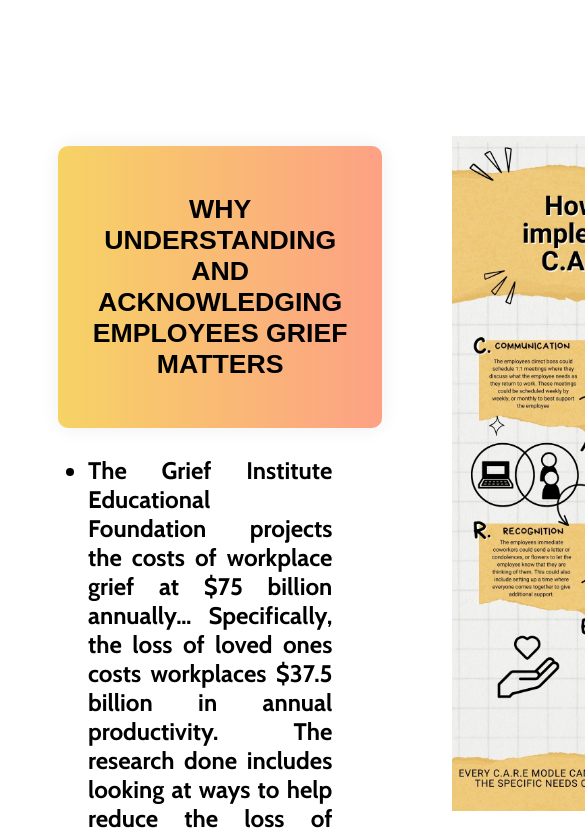
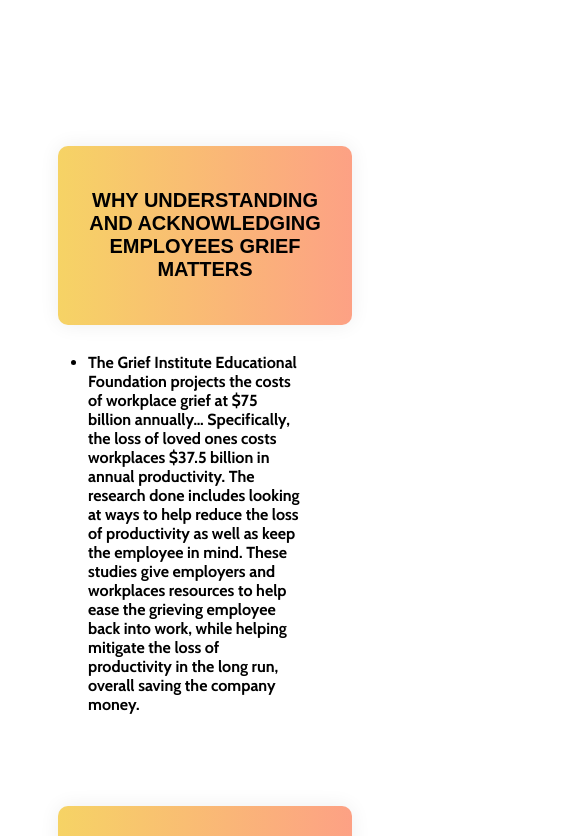
Before and after one commit to miraclebanks/EatonFirm, a Vue app: page /employer in a window 390 px wide. Shown: the top 836 px of the page, 585 px wide, since content can reach past the window. Built offline with nearby package versions, Linux system fonts and the light colour scheme.

Commit message:
Making employer page responsive

```diff
--- a/src/components/employer/employer-benefits.vue
+++ b/src/components/employer/employer-benefits.vue
@@ -3,37 +3,32 @@
     name: "EmployerBenefits",
     data() {
       return {
-        isOpen1: false,
-        isOpen2: false,
-        isOpen3: false,
-        isOpen4: false,
+        openDropdown: "dropdown1",
       };
     },
     methods: {
-      toggleDropdown1() {
-        this.isOpen1 = !this.isOpen1;
+      toggleDropdown(name) {
+        if (this.openDropdown === name) {
+          this.openDropdown = null;
+        } else {
+          this.openDropdown = name;
+        }
       },
-      toggleDropdown2() {
-        this.isOpen2 = !this.isOpen2;
-      },
-      toggleDropdown3() {
-        this.isOpen3 = !this.isOpen3;
-      },
-      toggleDropdown4() {
-        this.isOpen4 = !this.isOpen4;
+      isOpen(name) {
+        return this.openDropdown === name;
       },
     },
   };
 </script>
 
 <template>
-  <div class="about-company-container">
-    <div class="column about-company-container_text">
-      <div>
-        <button @click="toggleDropdown1" class="dropbtn">
+  <div class="employer-container">
+    <div class="column employer-container_text">
+      <div class="dropdown">
+        <button @click="toggleDropdown('dropdown1')" class="dropbtn">
           <h1>Why understanding and acknowledging employees grief matters</h1>
         </button>
-        <ul v-if="!isOpen1" class="about-company-container_text-blurb">
+        <ul v-show="isOpen('dropdown1')" class="employer-container_text-blurb">
           <li>
             The Grief Institute Educational Foundation projects the costs of
             workplace grief at $75 billion annually… Specifically, the loss of
@@ -48,53 +43,121 @@
       </div>
 
       <div>
-        <button @click="toggleDropdown2" class="dropbtn">
+        <button @click="toggleDropdown('dropdown2')" class="dropbtn">
           <h1>Development of grief models used in the workplace</h1>
         </button>
-        <ul v-if="isOpen2" class="about-company-container_text-blurb">
+        <ul v-show="isOpen('dropdown2')" class="employer-container_text-blurb">
           <li>
-            The C.A.R.E Model was created and refined in Canada. The researchers looked at gaps in employees returning to work after a loss. The C.A.R.E. Model focuses on communication, accommodations, recognition and emotional support. These are the four main components researchers found to be critical in aiding the bereaved returning to work. The researchers began looking at past literature to find the gaps in care. The identified gaps were then used to create a survey sent to multiple different industries. The quantitative surveys were used to refine the categories of communication, accommodations, recognition and emotional support.
+            The C.A.R.E Model was created and refined in Canada. The researchers
+            looked at gaps in employees returning to work after a loss. The
+            C.A.R.E. Model focuses on communication, accommodations, recognition
+            and emotional support. These are the four main components
+            researchers found to be critical in aiding the bereaved returning to
+            work. The researchers began looking at past literature to find the
+            gaps in care. The identified gaps were then used to create a survey
+            sent to multiple different industries. The quantitative surveys were
+            used to refine the categories of communication, accommodations,
+            recognition and emotional support.
           </li>
           <li>
-            Loss and Grief in the Workplace focused on workplace culture and open communication. The study was developed by doing a literature review. The researchers served multiple industries in Australia and found that workplace culture was a core reason many bereaved were uncomfortable openly discussing their grief and what extra support they needed during the initial return to work after loss. This study highlights the importance of a positive workplace environment before and after an employee's loss. The researchers identified an overwhelming amount of employees who feel uncomfortable expressing personal issues at work, and how this causes reduced productivity and increased mental stress.
-
+            Loss and Grief in the Workplace focused on workplace culture and
+            open communication. The study was developed by doing a literature
+            review. The researchers served multiple industries in Australia and
+            found that workplace culture was a core reason many bereaved were
+            uncomfortable openly discussing their grief and what extra support
+            they needed during the initial return to work after loss. This study
+            highlights the importance of a positive workplace environment before
+            and after an employee's loss. The researchers identified an
+            overwhelming amount of employees who feel uncomfortable expressing
+            personal issues at work, and how this causes reduced productivity
+            and increased mental stress.
           </li>
         </ul>
       </div>
       <div>
-        <button @click="toggleDropdown3" class="dropbtn">
+        <button @click="toggleDropdown('dropdown3')" class="dropbtn">
           <h1>What the studies found</h1>
         </button>
-        <ul v-if="isOpen3" class="about-company-container_text-blurb">
+        <ul v-show="isOpen('dropdown3')" class="employer-container_text-blurb">
           <li>
-            The finding identified that the lack of communication, accommodations, recognition and emotional support are the highest associated factors with declined productivity in the workplace after returning from a loss, and addressing those main components will aid in the return to work. When all four elements are utilized employee’s have an easier time returning to work because they receive the accommodations they need, and are given space within the workplace to feel comfortable. When an employee returns to work after a loss, their productivity has been seen to decline. The C.A.R.E. Model allows the employee to receive what they need to return to work while mitigating the loss of productivity that can be seen and felt after a personal loss
+            The finding identified that the lack of communication,
+            accommodations, recognition and emotional support are the highest
+            associated factors with declined productivity in the workplace after
+            returning from a loss, and addressing those main components will aid
+            in the return to work. When all four elements are utilized
+            employee’s have an easier time returning to work because they
+            receive the accommodations they need, and are given space within the
+            workplace to feel comfortable. When an employee returns to work
+            after a loss, their productivity has been seen to decline. The
+            C.A.R.E. Model allows the employee to receive what they need to
+            return to work while mitigating the loss of productivity that can be
+            seen and felt after a personal loss
           </li>
           <li>
-            Loss and Grief in the workplace. Overall this study highlights the importance of building an accepting and understanding workplace prior to a loss.  The culture of acceptance and understanding need to be carried through, and built upon during someone’s grief in order to ease the transition of returning to work in a way where both the employee and employer are content. The study found that workplace employee relationships are a critical component of the healing journey, and that by facilitating a workplace culture that promotes employee relationships your employees will have an overall better experience and will help reduce loss in productivity. The study indicates that the amount of time spent at work is large and therefore feeling safe enough to express personal struggles are a key component.
+            Loss and Grief in the workplace. Overall this study highlights the
+            importance of building an accepting and understanding workplace
+            prior to a loss. The culture of acceptance and understanding need to
+            be carried through, and built upon during someone’s grief in order
+            to ease the transition of returning to work in a way where both the
+            employee and employer are content. The study found that workplace
+            employee relationships are a critical component of the healing
+            journey, and that by facilitating a workplace culture that promotes
+            employee relationships your employees will have an overall better
+            experience and will help reduce loss in productivity. The study
+            indicates that the amount of time spent at work is large and
+            therefore feeling safe enough to express personal struggles are a
+            key component.
           </li>
           <li>
-            Both studies found that there was a lack of comfortability in employees asking for additional support as well as the fact that many employees are unaware of what resources are available to them.<sup>3,4</sup>
+            Both studies found that there was a lack of comfortability in
+            employees asking for additional support as well as the fact that
+            many employees are unaware of what resources are available to
+            them.<sup>3,4</sup>
           </li>
         </ul>
       </div>
       <div>
-        <button @click="toggleDropdown4" class="dropbtn">
+        <button @click="toggleDropdown('dropdown4')" class="dropbtn">
           <h1>Testimonials</h1>
         </button>
-        <ul v-if="isOpen4" class="about-company-container_text-blurb">
+        <ul v-show="isOpen('dropdown4')" class="employer-container_text-blurb">
           <li>
-            Me and my wife never had kids, it was just us, so the people we worked with became like family. After she passed I had no idea what to do next. I tried to stay on the same routine we also had, the first day I went back to work I was overwhelmed by the support I received. I had letters and notes from coworkers, we talked about her, told stories and shared moments of laughter and tears. It allowed me to remember that I am not alone. The added support from close co-workers and the amount of compassion and understanding I felt is the reason I haven’t retired. Through the first year, I had regular check-ins and was given grace to have bad and hard days. I didn't know what I needed then, and I still am not sure what I need know, but what I do know is that work became a place of grace, and looking back that's what I needed most” - ( Anonymous)
+            Me and my wife never had kids, it was just us, so the people we
+            worked with became like family. After she passed I had no idea what
+            to do next. I tried to stay on the same routine we also had, the
+            first day I went back to work I was overwhelmed by the support I
+            received. I had letters and notes from coworkers, we talked about
+            her, told stories and shared moments of laughter and tears. It
+            allowed me to remember that I am not alone. The added support from
+            close co-workers and the amount of compassion and understanding I
+            felt is the reason I haven’t retired. Through the first year, I had
+            regular check-ins and was given grace to have bad and hard days. I
+            didn't know what I needed then, and I still am not sure what I need
+            know, but what I do know is that work became a place of grace, and
+            looking back that's what I needed most” - ( Anonymous)
           </li>
           <li>
-            “The biggest thing I needed from work was time, I needed time to figure out what needed to be done, and time to grieve, and my job couldn’t give me that. I found myself stressed out and angry, I didn’t understand why I only got three days, and then needed to use PTO. I was asking for time off for a vacation, I was asking for time to go to the lawyer to make sure I did what I needed to do. I just needed time.” Mrs. Ramirez  (works for a large corporation in finance department)
+            “The biggest thing I needed from work was time, I needed time to
+            figure out what needed to be done, and time to grieve, and my job
+            couldn’t give me that. I found myself stressed out and angry, I
+            didn’t understand why I only got three days, and then needed to use
+            PTO. I was asking for time off for a vacation, I was asking for time
+            to go to the lawyer to make sure I did what I needed to do. I just
+            needed time.” Mrs. Ramirez (works for a large corporation in finance
+            department)
           </li>
           <li>
-            “Many of my clients need time longer than 3-5 days. They ask and wish for more support in the workplace. They wish that instead of taking more PTO, that they could say they needed to do something related to the death and receive the time they needed whether that was a half day or a longer lunch, anything would help.” Logan Eaton, MSW
+            “Many of my clients need time longer than 3-5 days. They ask and
+            wish for more support in the workplace. They wish that instead of
+            taking more PTO, that they could say they needed to do something
+            related to the death and receive the time they needed whether that
+            was a half day or a longer lunch, anything would help.” Logan Eaton,
+            MSW
           </li>
         </ul>
       </div>
     </div>
-    <div class="column about-company-container_image">
+    <div class="column employer-container_image">
       <img src="../../assets/care.jpg" />
     </div>
   </div>
@@ -114,7 +177,7 @@
     box-shadow: 0 8px 16px rgba(0, 0, 0, 0.2);
     z-index: 1;
   }
-  .about-company-container {
+  .employer-container {
     display: flex;
     flex-direction: row;
 
@@ -171,4 +234,23 @@
       background-position: right center;
     }
   }
+
+  @media screen and (max-width: 768px) {
+    .employer-container {
+      flex-direction: column;
+      text-align: left;
+      h1 {
+        font-size: 20px;
+      }
+      li {
+        font-size: 16px;
+      }
+      &_text {
+        flex-direction: row; /* Change from row to column */
+        flex-wrap: wrap;
+        align-items: center;
+        justify-content: center; /* Center items vertically */
+      }
+    }
+  }
 </style>
```
